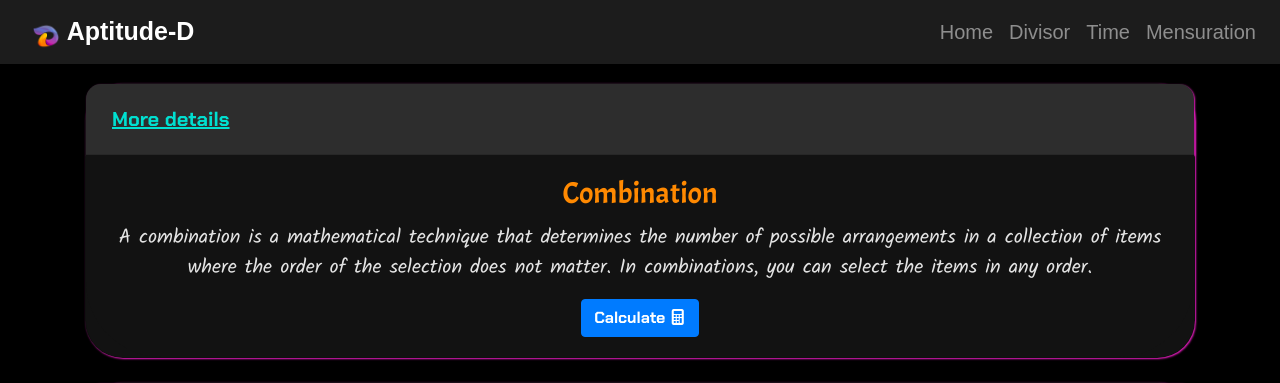
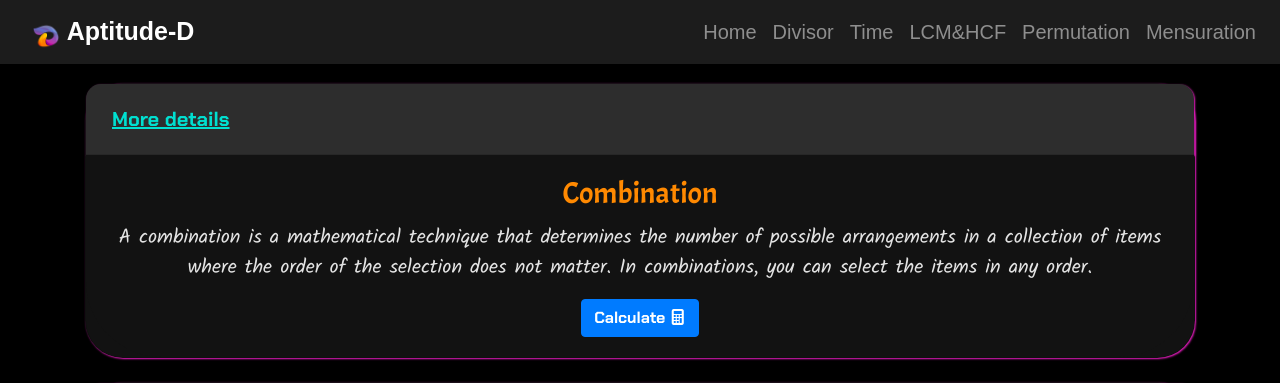
Before and after one commit to Sabari2358/Aptitude-D, a Flask app: page /pandc in a window 1280 px wide. Shown: the top 383 px of the page. Run offline with Flask 2, Linux system fonts and the light colour scheme; some web fonts are replaced.

Commit message:
LCM and HCF Final done

```diff
--- a/web/templates/layout.html
+++ b/web/templates/layout.html
@@ -164,6 +164,12 @@
             <a class="nav-link" href="#">Time </a>
         </li>
         <li class="nav-item">
+          <a class="nav-link" href="{{url_for('lcm_and_hcf_page')}}">LCM&HCF</a>
+        </li>
+        <li class="nav-item">
+          <a class="nav-link" href="{{url_for('per_page')}}">Permutation </a>
+        </li>
+        <li class="nav-item">
             <a class="nav-link" href="#">Mensuration</a>
         </li>
       </ul>
--- a/web/templates/layoutpandc.html
+++ b/web/templates/layoutpandc.html
@@ -80,10 +80,16 @@
           </li>
           <li class="nav-item">
             <a class="nav-link" href="#">Time </a>
-        </li>
-        <li class="nav-item">
+          </li>
+          <li class="nav-item">
+            <a class="nav-link" href="{{url_for('lcm_and_hcf_page')}}">LCM&HCF</a>
+          </li>
+          <li class="nav-item">
+            <a class="nav-link" href="{{url_for('per_page')}}">Permutation </a>
+          </li>
+          <li class="nav-item">
             <a class="nav-link" href="#">Mensuration</a>
-        </li>
+          </li>
       </ul>
     </div>
 
```
